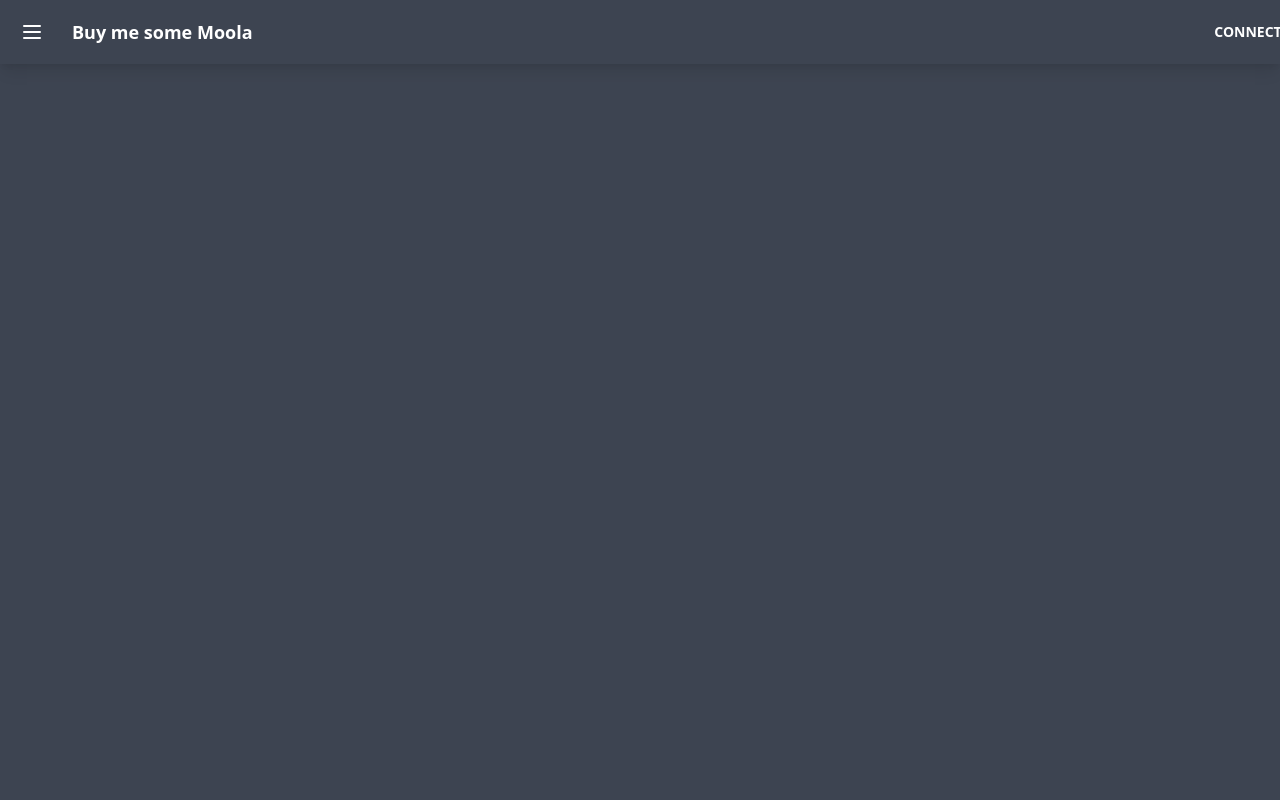
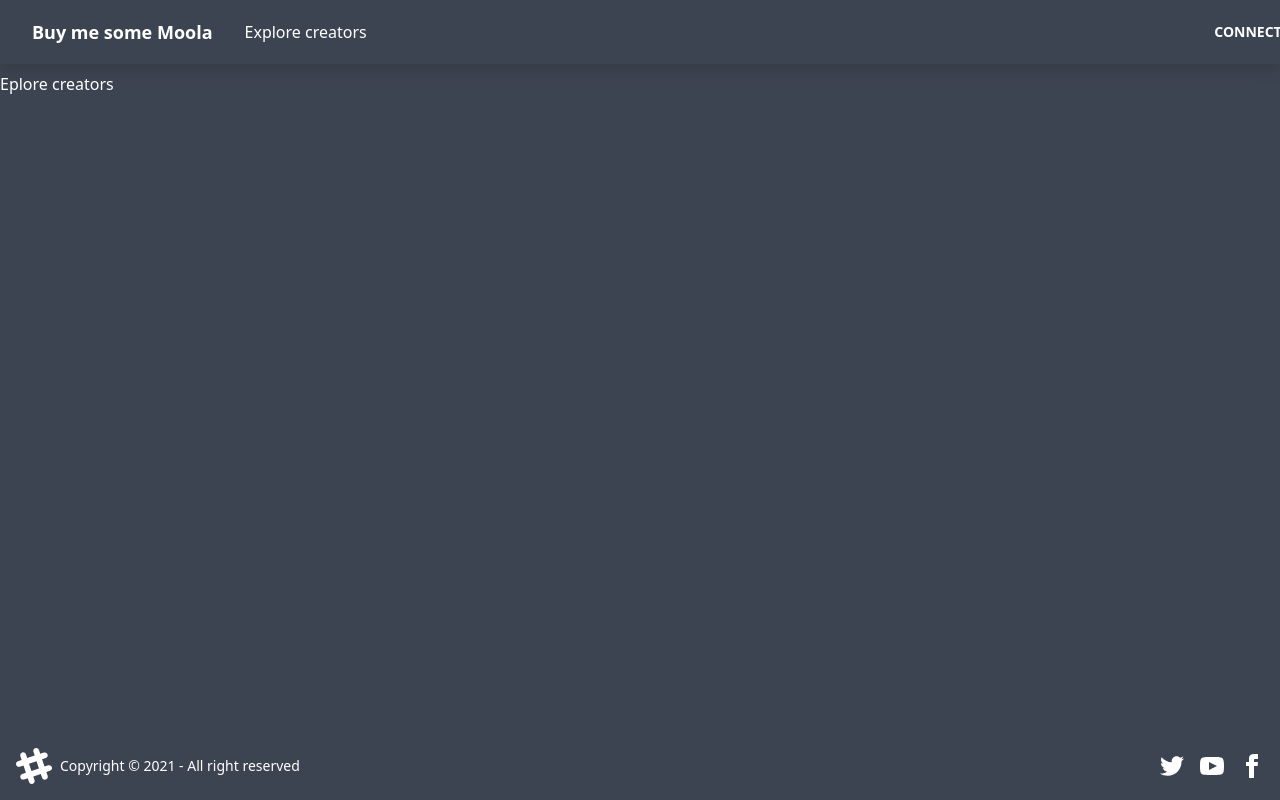
Before and after one commit to hussamkhatib/buymesomemoola, a Next.js app: page /explore-creators in a window 1280 px wide. Before the commit this address had no page. Built offline with nearby package versions, Linux system fonts and the light colour scheme.

Commit message:
feat: add explore-creators page and make it as public page

```diff
--- a/pages/_app.jsx
+++ b/pages/_app.jsx
@@ -10,7 +10,8 @@ import UserLayout from '../src/components/private/UserLayout'
 function MyApp({ Component, pageProps }) {
   const router = useRouter()
 
-  if(router.pathname === '/'){
+  const publicRoutes = ['/','/explore-creators']
+  if(publicRoutes.includes(router.pathname)){
     return (
       <Layout>
         <Component {...pageProps} />
--- /dev/null
+++ b/pages/explore-creators.jsx
@@ -0,0 +1,9 @@
+import React from 'react'
+
+export default function ExploreCreators() {
+    return (
+        <h1>
+            Eplore creators
+            </h1>
+        )
+}
--- a/src/components/NavBar.jsx
+++ b/src/components/NavBar.jsx
@@ -17,7 +17,7 @@ function NavBar() {
   return (
     <>
       <nav className="navbar mb-2 shadow-lg bg-neutral text-neutral-content ">
-        <div className="flex-none">
+        <div className="flex-none sm:hidden">
           <button type='button' className="btn btn-square btn-ghost">
             <svg
               xmlns="http://www.w3.org/2000/svg"
@@ -35,7 +35,12 @@ function NavBar() {
           </button>
         </div>
         <div className="flex-1 px-2 mx-2">
-          <span className="text-lg font-bold">Buy me some Moola</span>
+          <h1 className="text-lg font-bold mx-2">Buy me some Moola</h1>
+          <Link href='/explore-creators'>
+            <a className="ml-6">
+              Explore creators
+            </a>
+          </Link>
         </div>
         {address && router.pathname === '/'?
          <Link href='/dashboard'>
```
